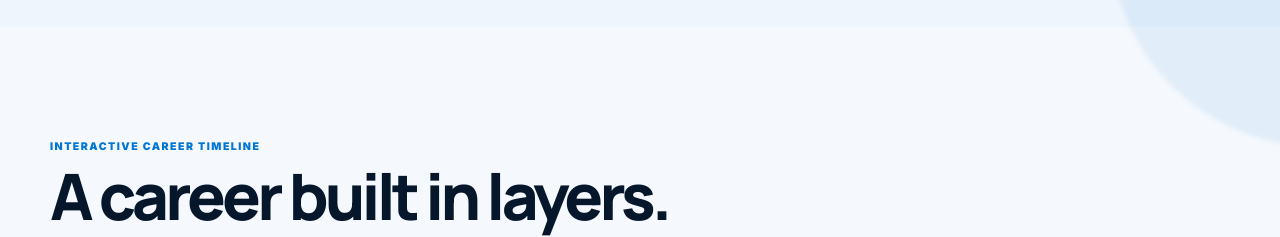
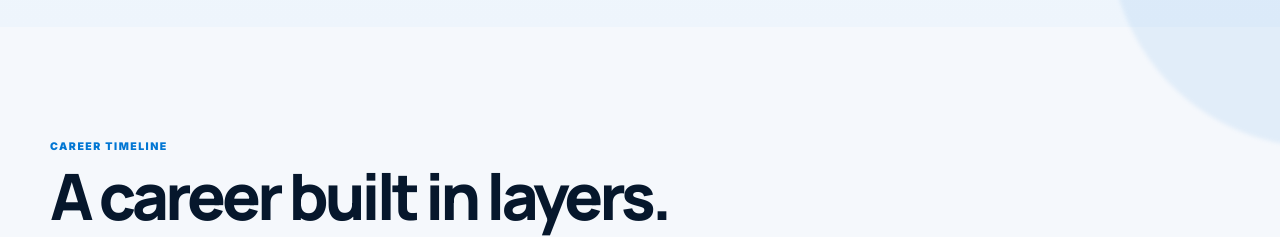
Before and after one commit to thakurbrajeshsingh/salesforce-portfolio, a Next.js app: page / in a window 1280 px wide. Shown: the part 860-1097 px from the top of the page. Built offline with nearby package versions, Linux system fonts and the light colour scheme.

Commit message:
Updated Career Timeline text fix

```diff
--- a/src/components/sections/CareerTimeline.tsx
+++ b/src/components/sections/CareerTimeline.tsx
@@ -16,7 +16,7 @@ export default function CareerTimeline({ content }: { content: PortfolioContent
     <section id="journey" className="page-section">
       <div className="content-wrap">
         <SectionHeading
-          eyebrow="Interactive career timeline"
+          eyebrow="Career timeline"
           title="A career built in layers."
           copy="From platform foundations to enterprise Field Service delivery and Agentforce—each chapter compounds the one before it."
         />
```
